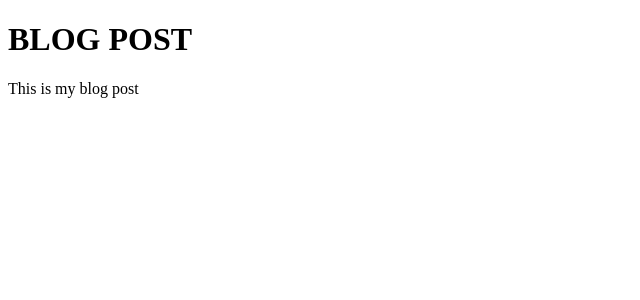
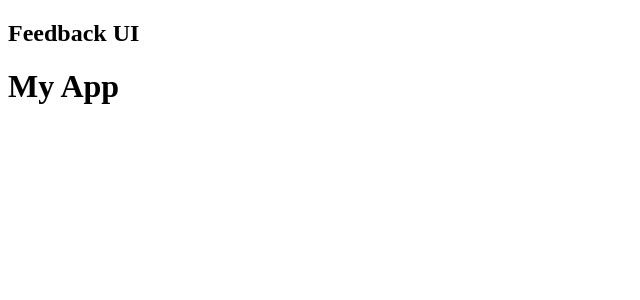
Before and after one commit to jcho-project/feedback_ui, a React (Create React App) app: page / in a window 1280 px wide. Shown: the top 300 px of the page, without its empty margins (0-640 px from the left). Built offline with nearby package versions, Linux system fonts and the light colour scheme.

Commit message:
first components and props

```diff
--- a/src/App.js
+++ b/src/App.js
@@ -1,37 +1,13 @@
+import Header from "./components/Header"
+
 function App() {
-    const title = "Blog Post"
-    const body = "This is my blog post"
-    const comments = [
-        {id: 1, text: "Comment one"},
-        {id: 2, text: "Comment two"},
-        {id: 3, text: "Comment three"}
-    ]
-
-    const loading = false
-    const showComments = false
-
-    if (loading) return <h1>Loading...</h1>
-
-    const commentBlock = (
-        <div className="comments">
-            <h3>Comments ({comments.length})</h3>
-            <ul>
-            {comments.map((comment, index) => (
-            <   li key={index}>{comment.text}</li>
-            ))}
-            </ul>
-        </div>
-)
-
     return (
-        <div className="container">
-            <h1>{title.toUpperCase()}</h1>
-            <p>{body}</p>
-
-            {showComments && commentBlock}
-
-
-        </div>
+        <>
+          <Header />
+          <div className="container">
+              <h1>My App</h1>
+          </div>
+        </>
     )
 }
 
--- /dev/null
+++ b/src/components/Header.jsx
@@ -0,0 +1,21 @@
+import PropTypes from 'prop-types'
+
+function Header({ text }) {
+  return (
+    <header>
+        <div className="container">
+            <h2>{text}</h2>
+        </div>
+    </header>
+  )
+}
+
+Header.defaultProps = {
+  text: "Feedback UI",
+}
+
+Header.PropTypes = {
+  text: PropTypes.string,
+}
+
+export default Header
```
